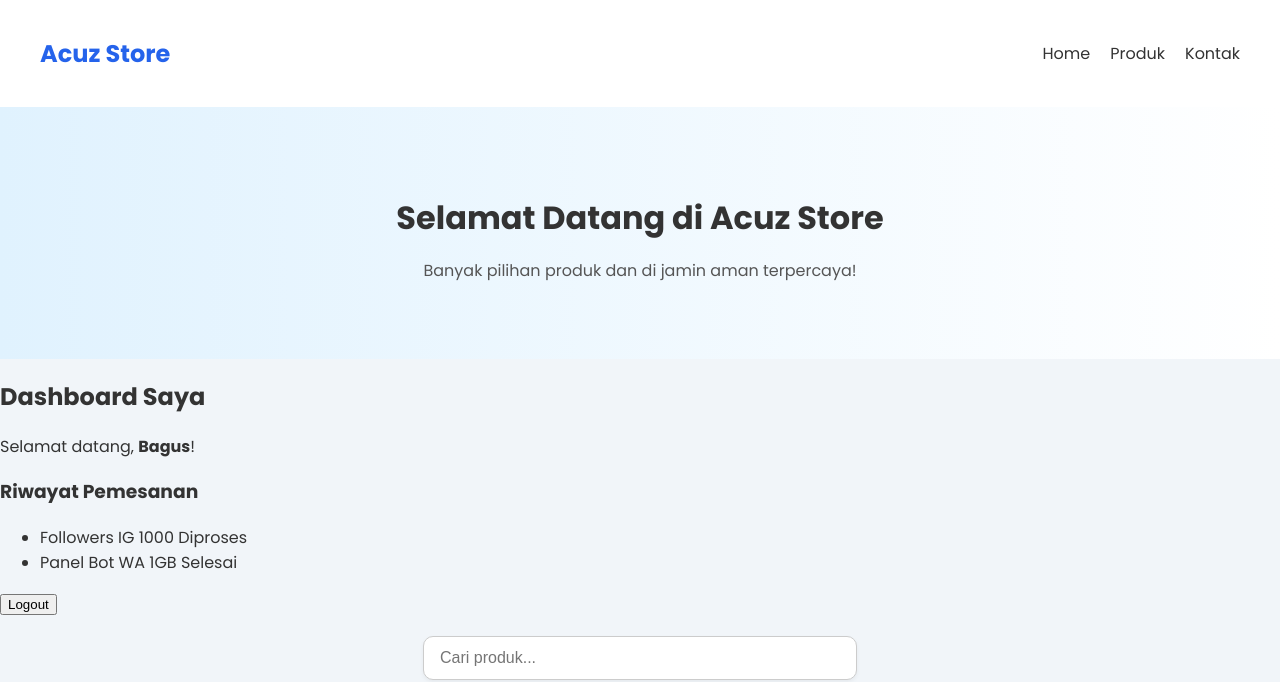
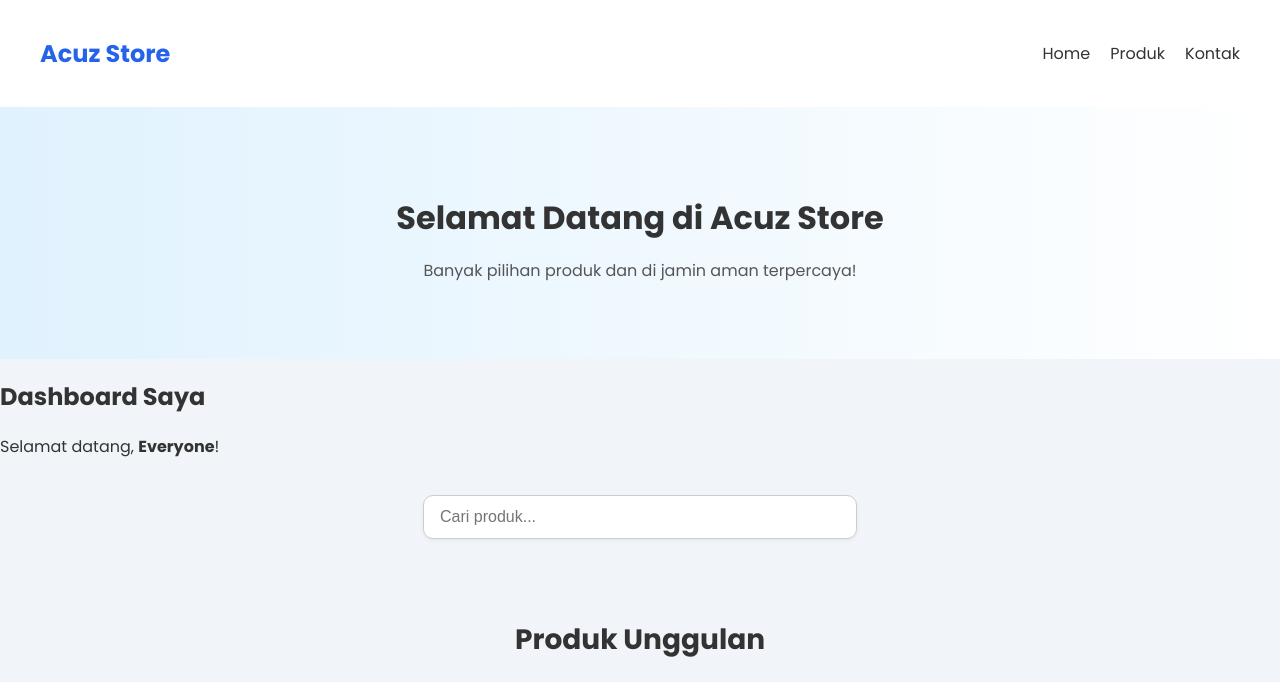
Before and after one commit to bagusram555/storeacuz, a plain HTML site: page index.html in a window 1280 px wide. Shown: the top 682 px of the page. Drawn offline with Linux system fonts and the light colour scheme.

Commit message:
Update index.html

```diff
--- a/index.html
+++ b/index.html
@@ -210,22 +210,7 @@
 
 <div class="p-4 max-w-xl mx-auto bg-white shadow-md rounded-xl">
   <h2 class="text-xl font-bold mb-4">Dashboard Saya</h2>
-  <p>Selamat datang, <strong>Bagus</strong>!</p>
-
-  <h3 class="mt-6 font-semibold">Riwayat Pemesanan</h3>
-  <ul class="divide-y mt-2">
-    <li class="py-2 flex justify-between">
-      <span>Followers IG 1000</span>
-      <span class="text-sm text-blue-600">Diproses</span>
-    </li>
-    <li class="py-2 flex justify-between">
-      <span>Panel Bot WA 1GB</span>
-      <span class="text-sm text-green-600">Selesai</span>
-    </li>
-  </ul>
-
-  <button class="mt-6 bg-red-500 text-white px-4 py-2 rounded">Logout</button>
-</div>
+  <p>Selamat datang, <strong>Everyone</strong>!</p>
 
   <section class="search-section">
   <div class="container">
```
